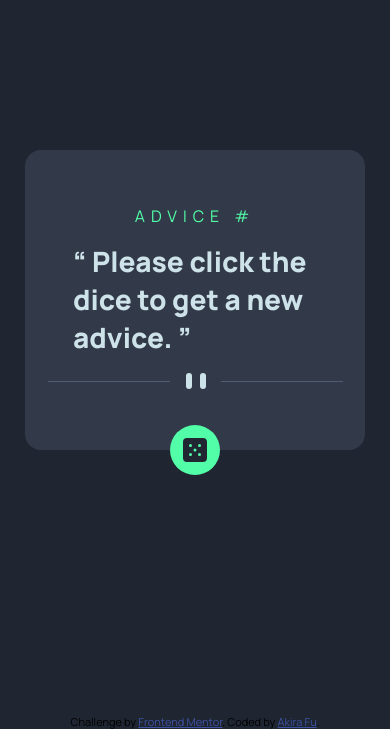
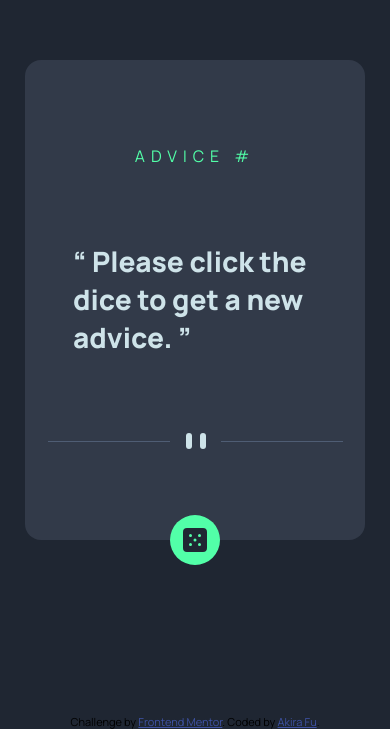
Before and after one commit to akiraafu/advice-generator-app, a plain HTML site: page index.html in a window 390 px wide. Shown: the part 115-844 px from the top of the page. Drawn offline with nearby package versions, Linux system fonts and the light colour scheme.

Commit message:
Update app.css

```diff
--- a/app.css
+++ b/app.css
@@ -95,5 +95,6 @@ body {
 
     .card {
         width: 340px;
+        height: 480px;
     }
 }
```
